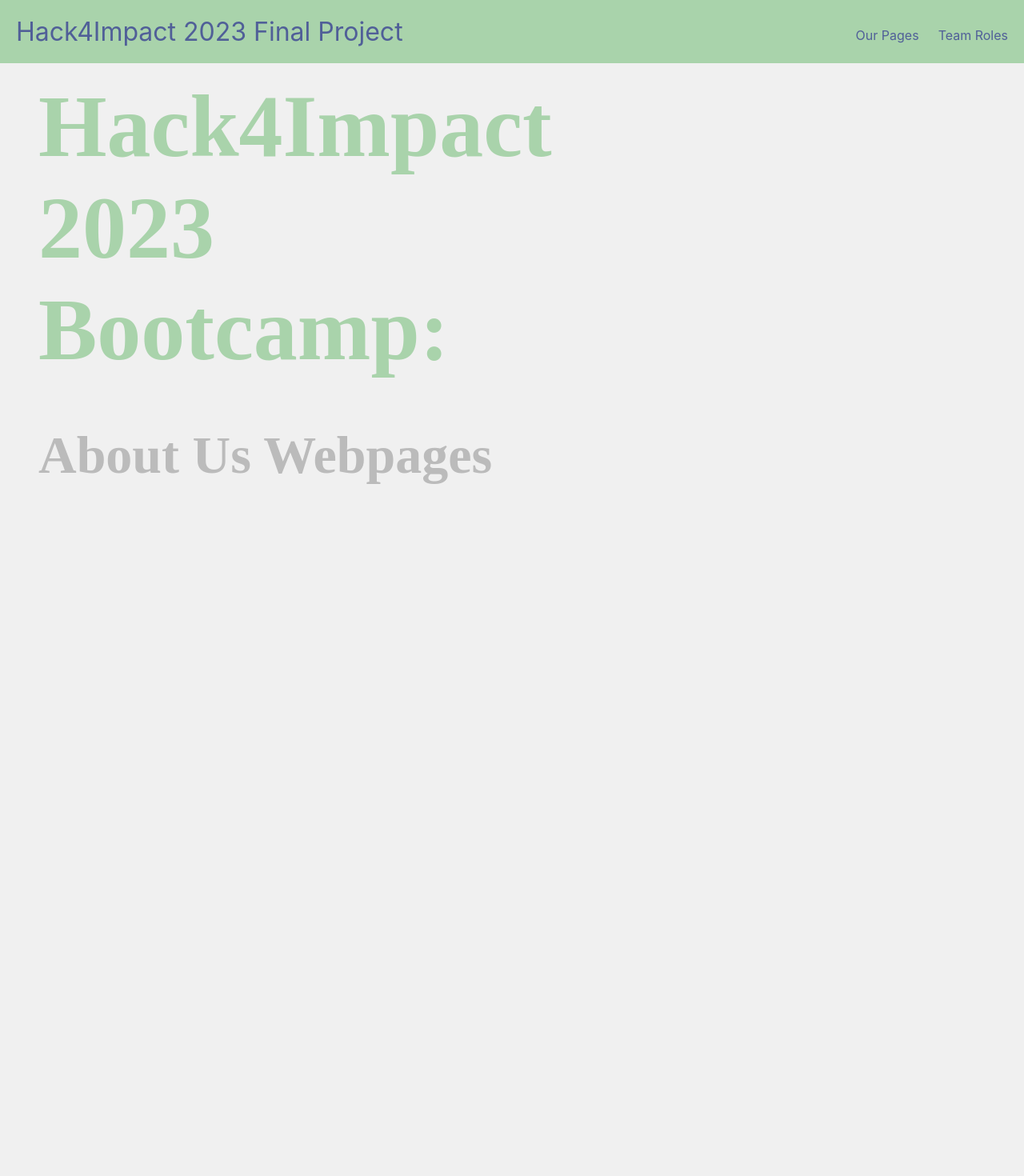
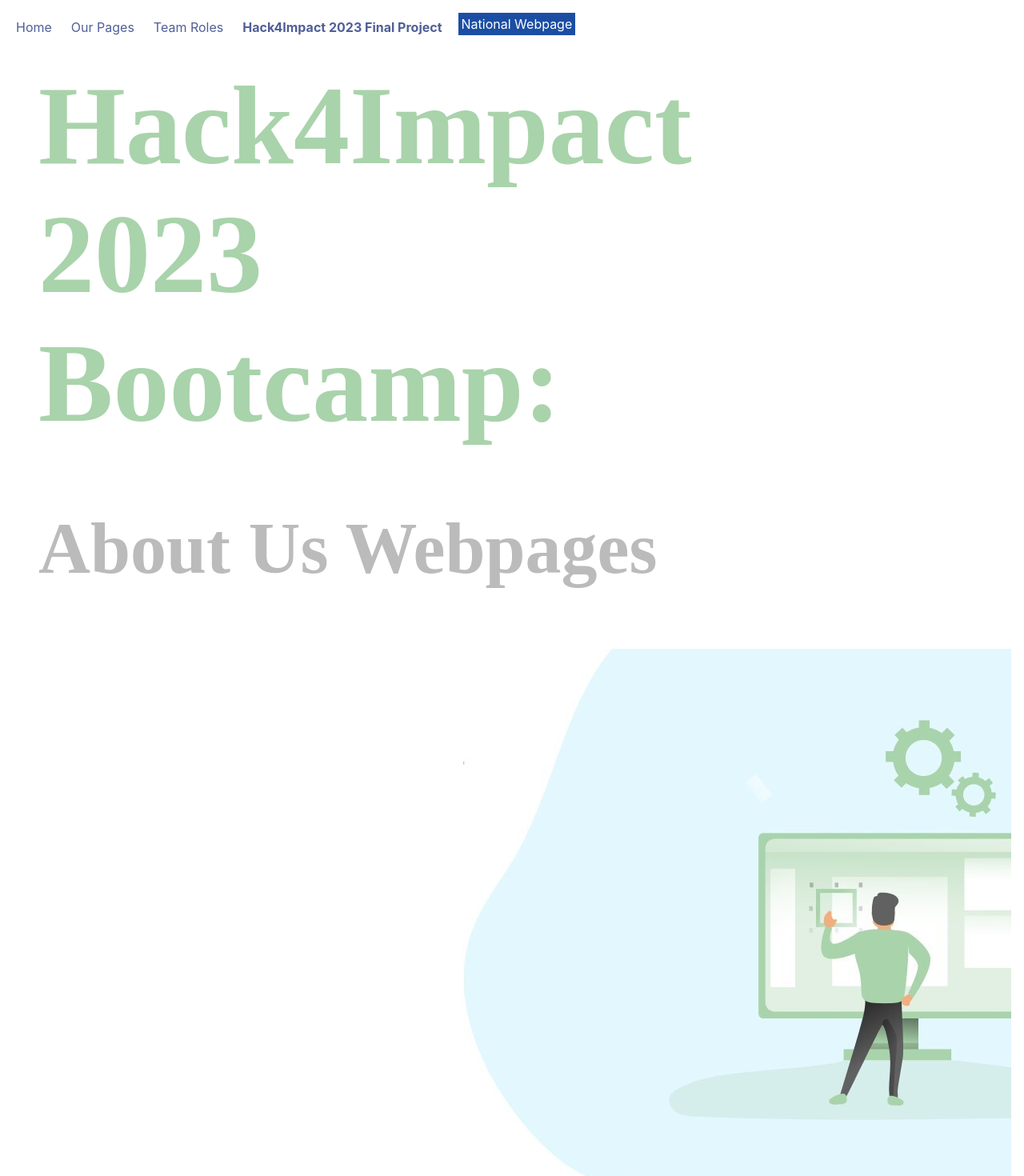
Before and after one commit to shreyagav/bootcamp-project, a React (Create React App) app in the folder my-react-app/: page / in a window 1280 px wide. Shown: the top 1470 px of the page at 80% size. Before the commit the page ends 800 px from the top, so only its background shows below. Built offline with nearby package versions, Linux system fonts and the light colour scheme.

Commit message:
edited the homepage

```diff
--- a/my-react-app/src/Navigation.js
+++ b/my-react-app/src/Navigation.js
@@ -1,14 +1,30 @@
 export default function Navigation(){
     return (<nav className="nav">
-        <a href="/" className="site-title">Hack4Impact 2023 Final Project</a>
+
         <ul>
+
+            <li>
+                <a href="/">Home</a>
+            </li>
+
             <li>
                 <a href="/OURPAGES">Our Pages</a>
             </li>
+
             <li>
                 <a href="/TEAMROLES">Team Roles</a>
             </li>
+
+            <div class="mx-auto">
+                <a href="/" className="site-title">Hack4Impact 2023 Final Project</a>
+            </div>
+            <div class="nationalWebpage">
+                <li>
+                    <a href="https://hack4impact.org/">National Webpage</a>
+                </li>
+            </div>
         </ul>
+
     </nav>
     )
 }
--- a/my-react-app/src/pages/Home.js
+++ b/my-react-app/src/pages/Home.js
@@ -1,13 +1,18 @@
 export default function Home(){
     return(
         <div>
+            <div class="pageText">
                 <h1 className="title">Hack4Impact <br></br>
                     2023 <br></br>
                     Bootcamp:
                 </h1>
-
                 <h2 className="subtitle">
                     About Us Webpages
                 </h2>
+
+            </div>
+            <div class="homePic">
+                <img src="images/homePic.jpg"/>
+            </div>
         </div>
     ) }
--- a/my-react-app/src/styles.css
+++ b/my-react-app/src/styles.css
@@ -1,6 +1,6 @@
 body{
     box-sizing: border-box;
-    background-color: #F0F0F0;
+    background-color: white;
     color: #A9D3AB;
 }
 
@@ -17,7 +17,7 @@
 
   .title {
     font-family: Roboto Serif;
-    font-size: 110px;
+    font-size: 140px;
     text-align: left;
     padding-left: 2rem;
   }
@@ -25,7 +25,7 @@
   .subtitle {
     color: #BBBBBB;
     font-family: Roboto Serif;
-    font-size: 66px;
+    font-size: 90px;
     text-align: left;
     padding-left: 2rem;
   }
@@ -34,7 +34,7 @@
     text-align: center;
 }
 .nav{
-    background-color: #A9D3AB;
+    background-color: transparent;
     color: #505F98;
     display: flex;
     justify-content: space-between;
@@ -43,7 +43,24 @@
     padding: 1rem;
 }
 .site-title{
-    font-size: 2rem;
+    font-size: 1rem;
+    font-weight: bold;
+    text-align: center;
+}
+
+.pageText{
+  float: left;
+}
+.homePic{
+  float: right;
+  height: auto;
+  max-width: 100%;
+}
+
+.nationalWebpage{
+  margin-left: auto;
+  background-color: #1B4EA3;
+  color: white;
 }
 .nav ul{
     padding: 0;
@@ -63,7 +80,7 @@
 }
 
 nav li:hover{
-    background-color: #777;
+    background-color: #A9D3AB;
 }
 
 #overallPage {
```
Also changed, not shown: my-react-app/public/images/homePic.jpg (added). Lines whose indentation alone changed are shown as unchanged.
